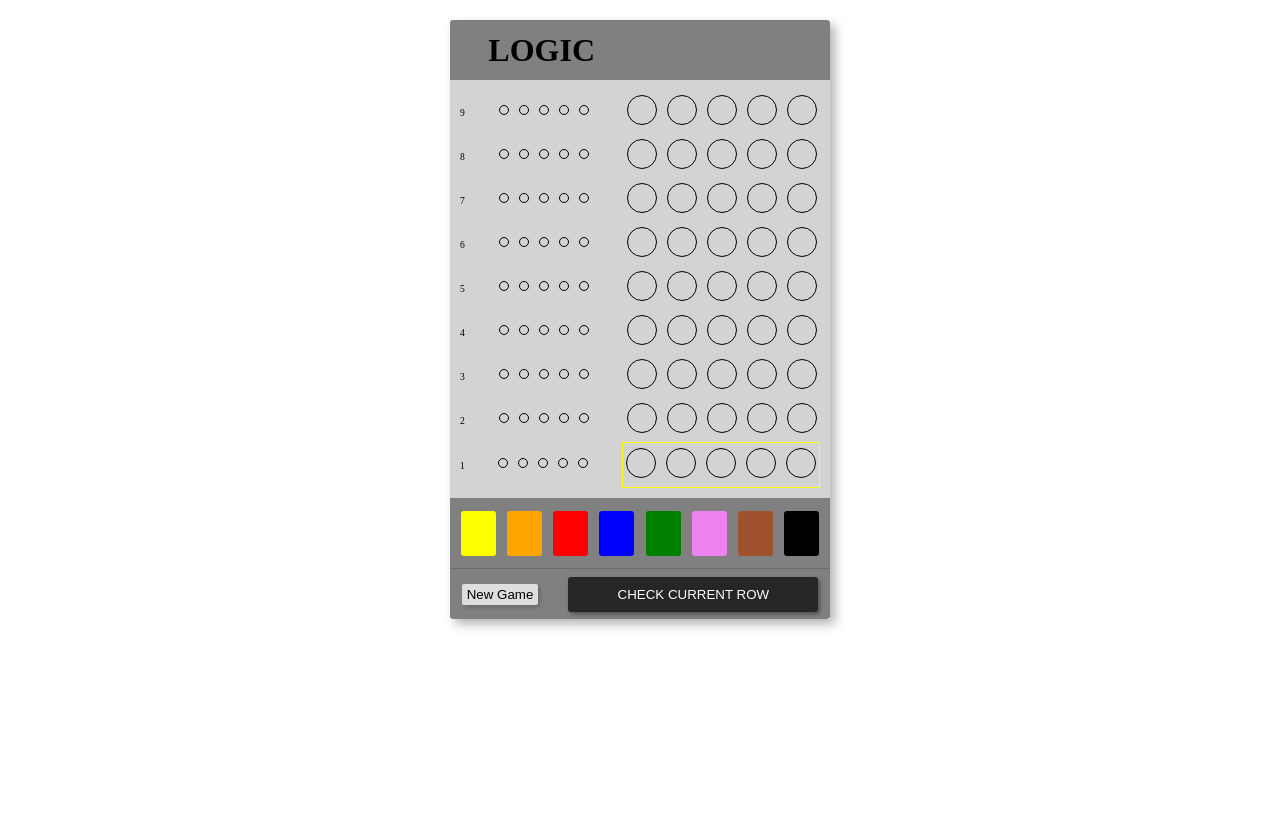
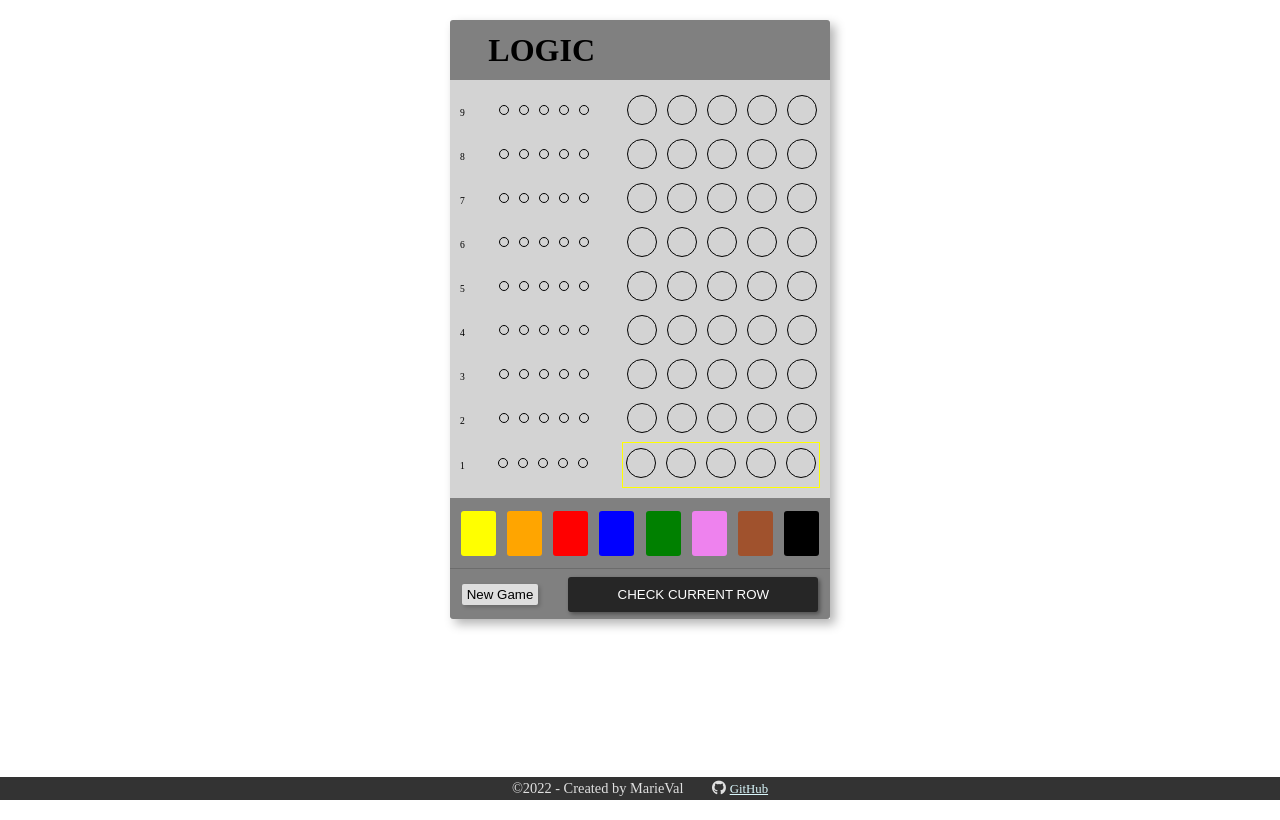
Before and after one commit to marieval/logic-game, a plain HTML site: page index.html in a window 1280 px wide. Drawn offline with Linux system fonts and the light colour scheme.

Commit message:
Added footer

```diff
--- a/index.html
+++ b/index.html
@@ -16,9 +16,6 @@
     <link rel="stylesheet" href="style.css" />
   </head>
   <body>
-    <!-- Icons: https://fontawesome.com/v5.15/icons/info?style=solid -->
-    <!-- <i class="fas fa-globe-europe"></i> -->
-    <!-- <i class="fas fa-info"></i> -->
     <div class="container">
       <!--       <h1>Logic Game</h1> -->
       <div class="board">
@@ -218,6 +215,13 @@
         </div>
       </div>
     </div>
+    <footer class="footer">
+      <p class="footer-text">
+        &copy;2022 - Created by MarieVal
+        <i class="fa-brands fa-github"></i>
+        <a href="https://github.com/marieval/logic-game">GitHub</a>
+      </p>
+    </footer>
     <!-- Script -->
     <script src="script.js"></script>
   </body>
--- a/script.js
+++ b/script.js
@@ -1,4 +1,5 @@
 // TODO: polish the js-file (DRY,...)
+// TODO: add responsiveness
 // TODO: info about the rules
 
 let templateColorArray = Array.from(document.querySelectorAll(".template")); // Get the template-color-elements
--- a/style.css
+++ b/style.css
@@ -156,6 +156,32 @@ h1 {
   justify-content: center;
 }
 
+.footer {
+  position: fixed;
+  bottom: 0;
+  left: 0;
+  width: 100%;
+  margin: 0;
+  text-align: center;
+  font-size: 0.9rem;
+  background-color: rgb(51, 51, 51);
+  color: rgb(224, 224, 224);
+}
+
+.footer-text {
+  margin: 0;
+  padding: 3px;
+}
+
+.footer a {
+  color: rgb(216, 246, 250);
+  font-size: 0.8rem;
+}
+
+.footer i {
+  padding-left: 25px;
+}
+
 #check-btn {
   background-color: rgb(38, 38, 38);
   color: white;
```
